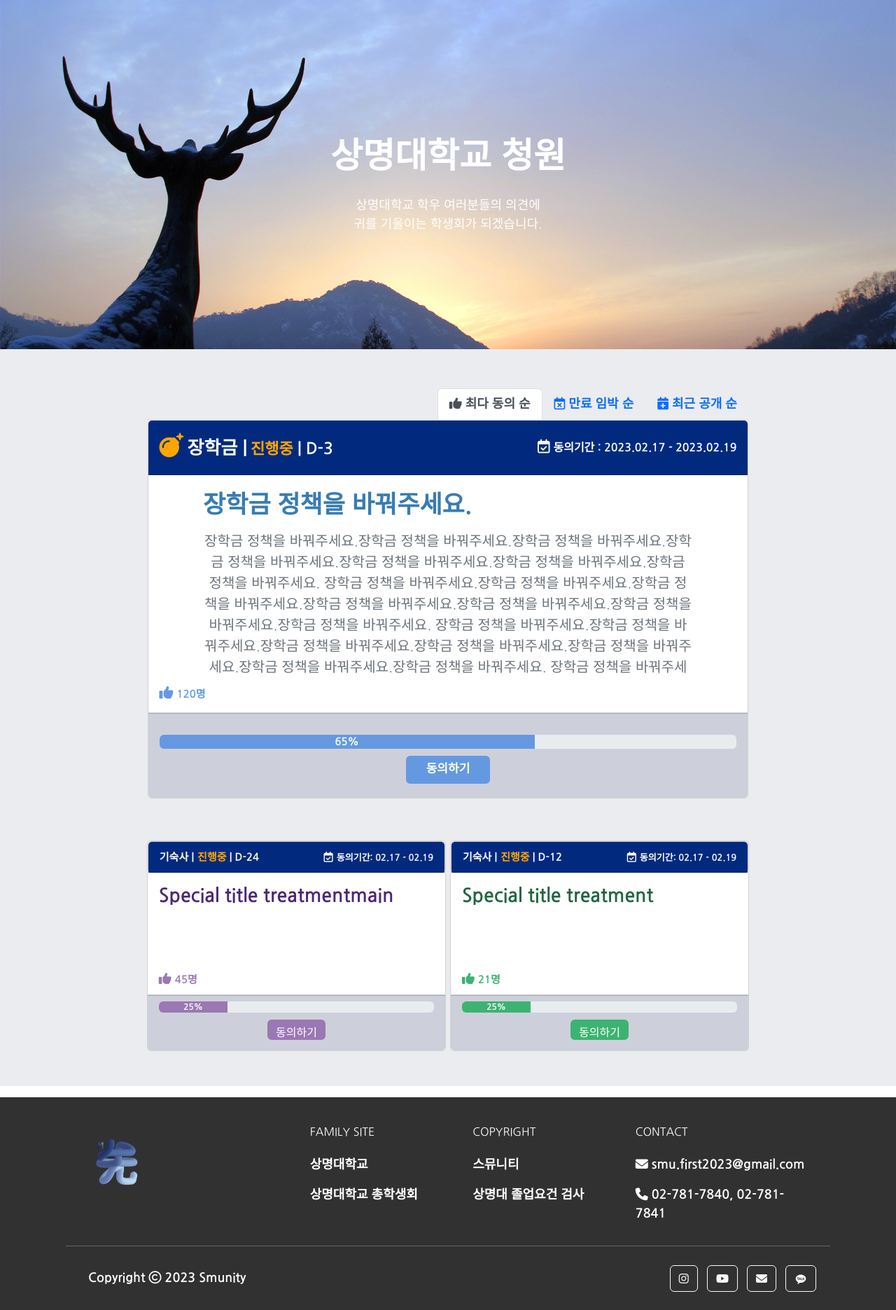
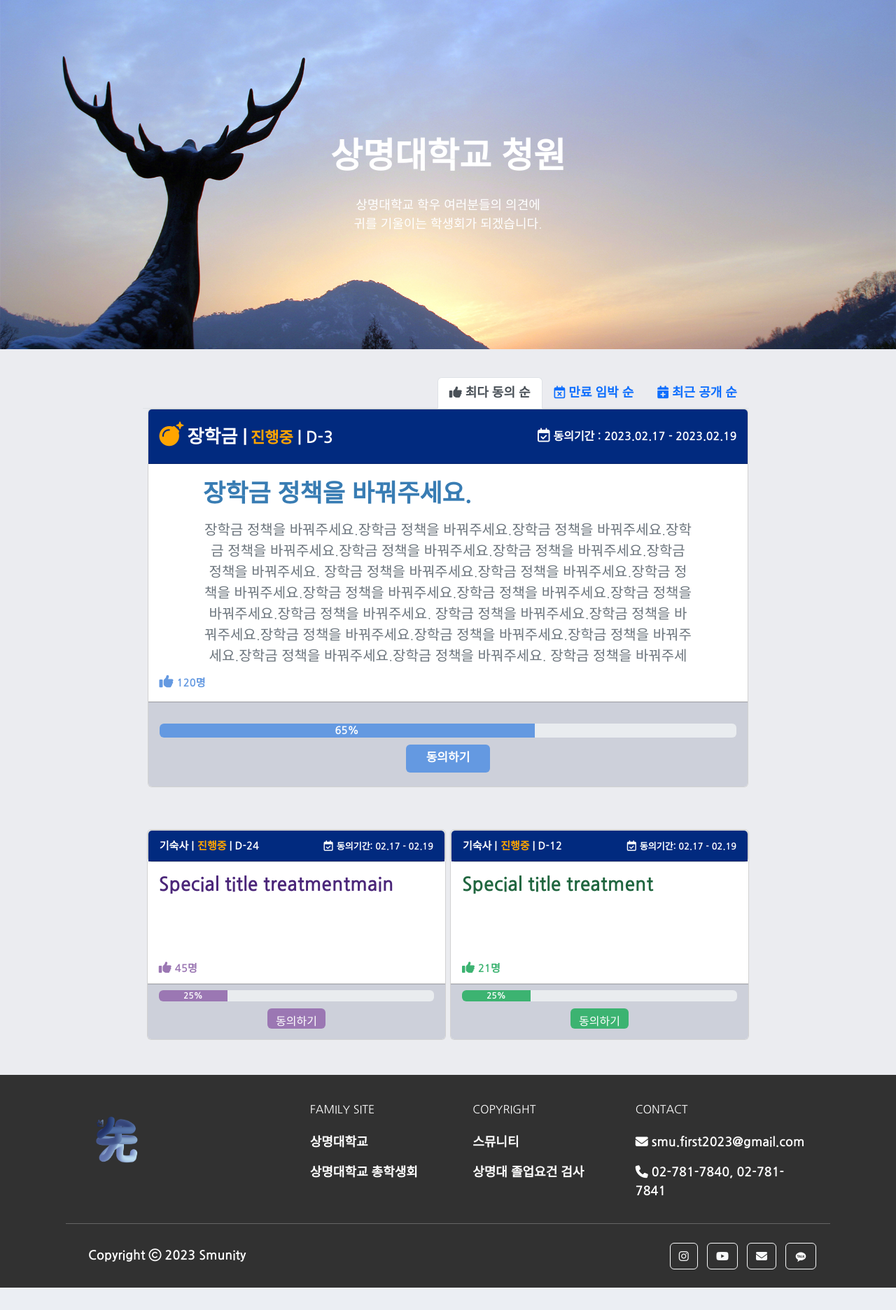
Before and after one commit to smu-nity/SMU-Petition, a Django app: page / in a window 1280 px wide. Shown: the part 95-1967 px from the top of the page at 70% size. After the commit the page ends 1935 px from the top, so only its background shows below. Run offline with Django 4.2, Linux system fonts and the light colour scheme; some libraries are stand-ins or nearby versions.

Commit message:
design: 메인 페이지 수정 (#79)

```diff
--- a/static/css/styles.css
+++ b/static/css/styles.css
@@ -373,7 +373,6 @@ body {
       #category {
           display: block;
           width: 100%;
-          margin-bottom: 50px;
       }
 
       #my_box_wrap {
--- a/templates/petitions/home.html
+++ b/templates/petitions/home.html
@@ -2,7 +2,6 @@
 {% load static %}
 {% block content %}
 <div style="background-color : #ebecf0;">
-
     <div class="navbar-img">
         <img class="navbar-img-image" src="{% static 'img/main2.jpg' %}"
             style="width: 100%; height: 500px; object-fit:cover" />
@@ -18,7 +17,7 @@
         <!--MarginSide-->
         <div style="height : 40px;"> </div>
 
-        <div class="container my-3 container-home main-div " style="width : 70%;">
+        <div class="container container-home main-div " style="width : 70%;">
 
         <!--보기 옵션-->
         <nav>
@@ -612,7 +611,7 @@
     </div>
     </div>
 
-    <div id="category" class="container my-3 container-home main-div category">
+    <div id="category" class="container container-home main-div category">
         <!--항목 별 분류 버튼 세트 -->
         <div style="display : flex; justify-content: space-between;" >
 
```
Lines whose indentation alone changed are shown as unchanged.
